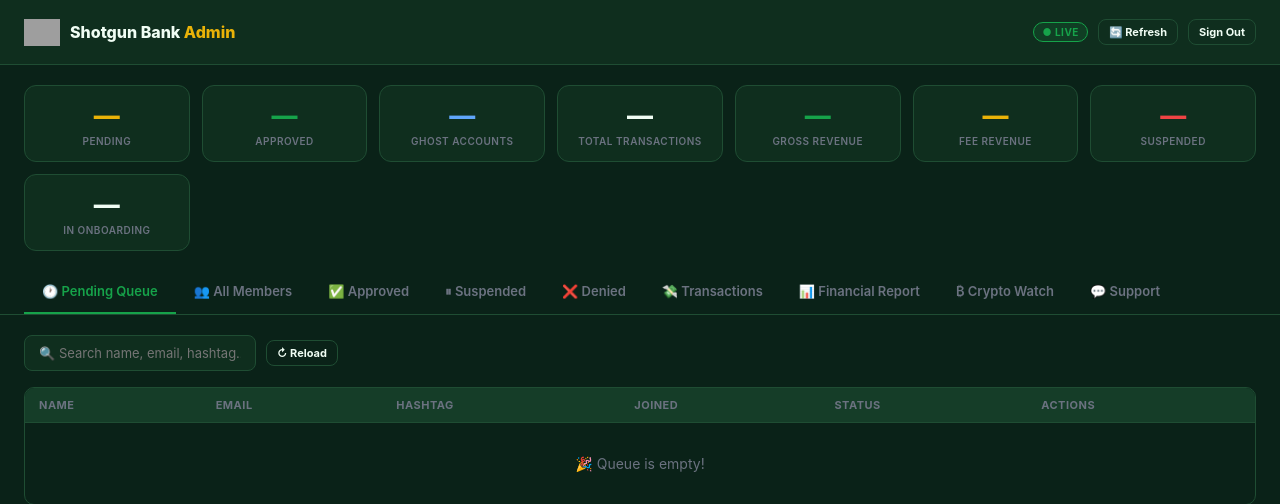
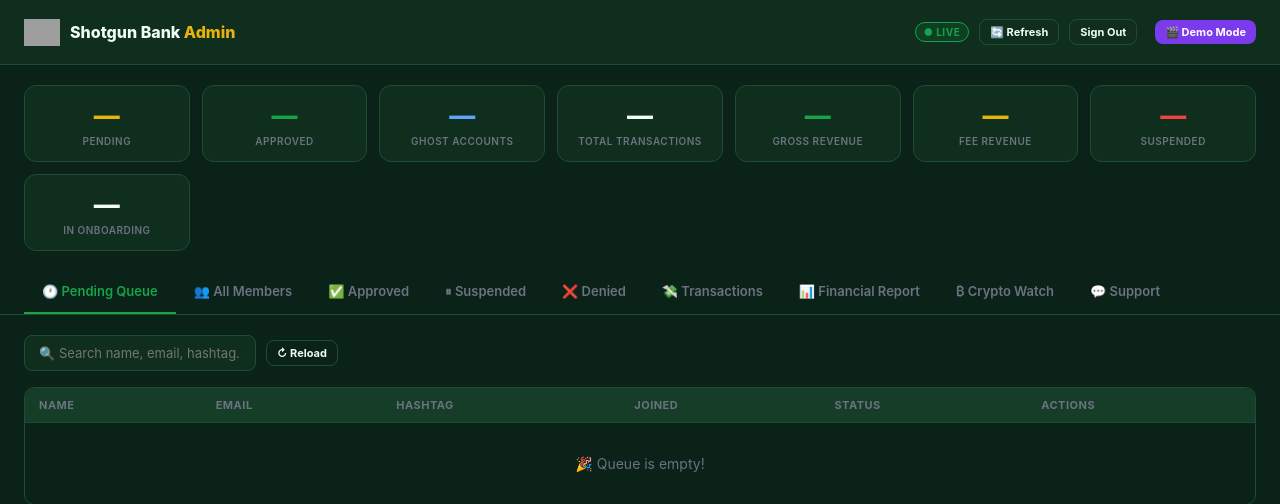
Before and after one commit to taximizer-pro/shotgun-bank, a Flask app: template templates/admin.html in a window 1280 px wide. Shown: the top 504 px of the page. Run offline with Flask 3, Linux system fonts and the light colour scheme; the template is opened without the code that fills it, so the values that code supplies are empty; grey boxes are pictures that could not be loaded.

Commit message:
FEAT: 🎬 Demo Mode button in admin header

```diff
--- a/templates/admin.html
+++ b/templates/admin.html
@@ -165,6 +165,7 @@ label.field-lbl{font-size:11px;font-weight:700;color:var(--muted);text-transform
     <span class="badge-live">● LIVE</span>
     <button class="btn btn-outline btn-sm" onclick="refreshCurrent()">🔄 Refresh</button>
     <button class="btn btn-outline btn-sm" onclick="location.href='/bank/admin/logout'">Sign Out</button>
+  <button class="btn btn-sm" style="background:#7c3aed;color:#fff;margin-left:8px;" onclick="window.open('/demo?key=txpro-admin-2026','_blank')">🎬 Demo Mode</button>
   </div>
 </div>
 
```
